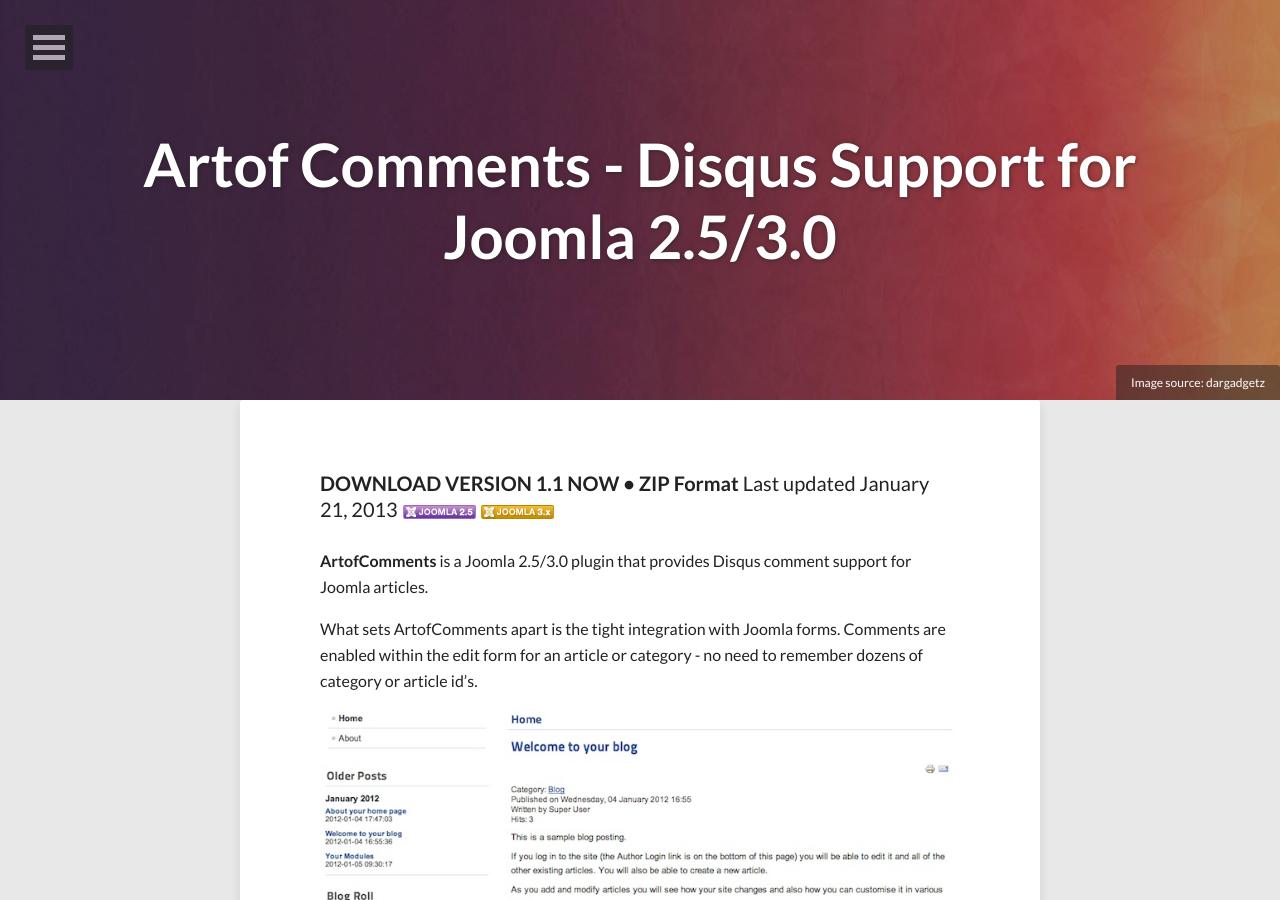
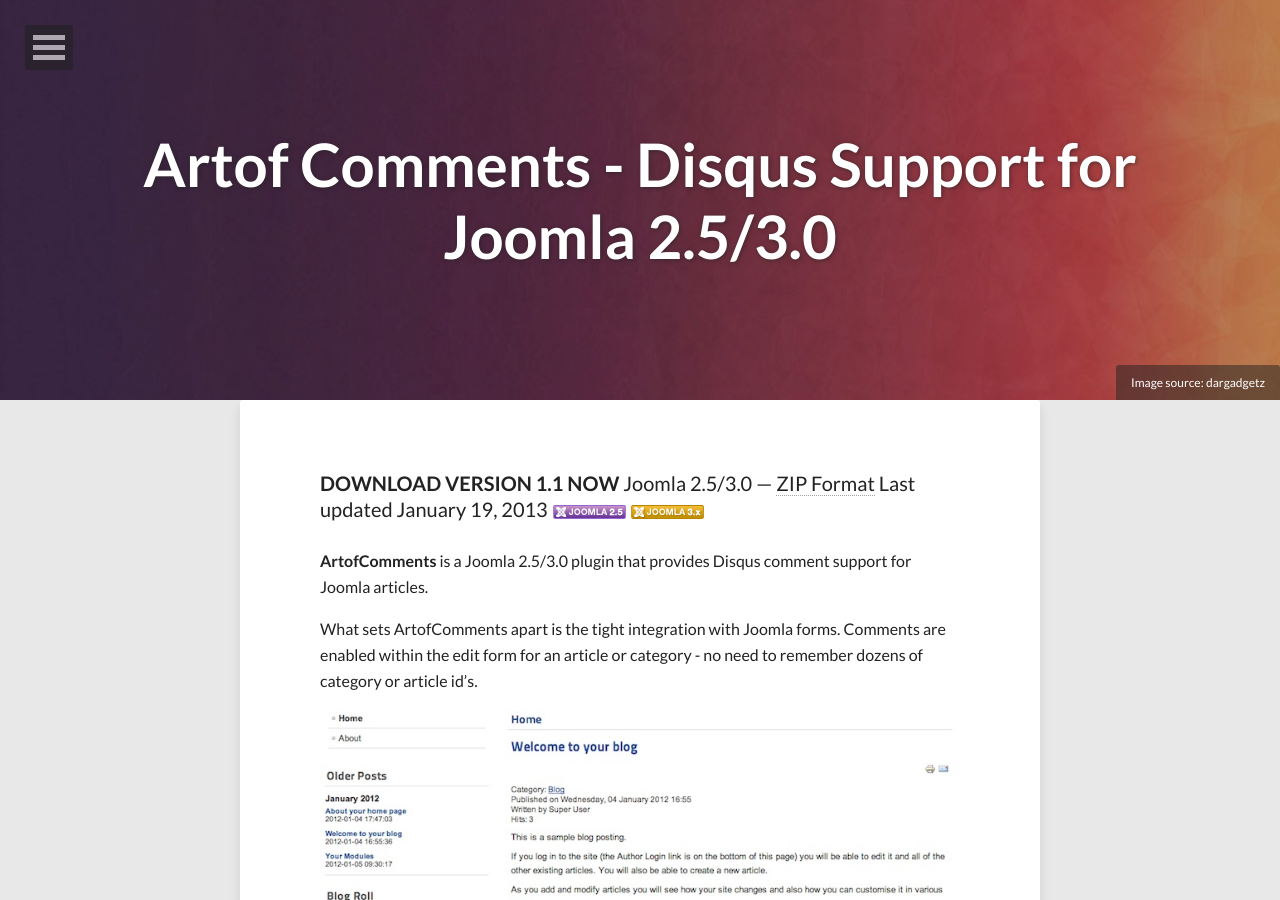
Before and after one commit to eddieajau/eddieajau.github.io, a Jekyll site: the page built from software/artof-comments.md, in a window 1280 px wide and 900 px high. Built offline with Jekyll 4.4.1, drawn with Linux system fonts in a browser that asks for light colours; nearby versions of some CDN libraries.

Commit message:
Fixing up software release date.

```diff
--- a/software/artof-comments.md
+++ b/software/artof-comments.md
@@ -2,7 +2,7 @@
 layout:      page
 title:       Artof Comments - Disqus Support for Joomla 2.5/3.0
 description: ArtofComments is a Joomla 2.5/3.0 plugin that provides Disqus comment support for Joomla articles. What sets ArtofComments apart is the tight integration with Joomla forms. Comments are enabled within the edit form for an article or category - no need to remember dozens of category or article id's.
-date:        2013-01-21 12:35:00
+date:        2013-01-19 10:00:00
 image:
   feature: abstract-7.jpg
   credit: dargadgetz
@@ -10,7 +10,8 @@
 comments: false
 reading_time: false
 ---
-**DOWNLOAD VERSION 1.1 NOW &bull; [ZIP Format][0]**
+**DOWNLOAD VERSION 1.1 NOW**
+Joomla 2.5/3.0 --- [ZIP Format][0]
 Last updated {{ page.date | date: "%B %d, %Y" }} ![Compatible with Joomla 2.5](/images/software/joomla/compat_25.png) ![Compatible with Joomla 3.0](/images/software/joomla/compat_30.png)
 
 **ArtofComments** is a Joomla 2.5/3.0 plugin that provides Disqus comment support for Joomla articles.
```
Also changed, not shown: software/ckeditor-for-joomla.md (+1 -1 lines), software/content-manager-for-joomla.md (+1 -1 lines), software/filler-for-joomla.md (+1 -1 lines), software/redirect-for-joomla.md (+3 -2 lines).
